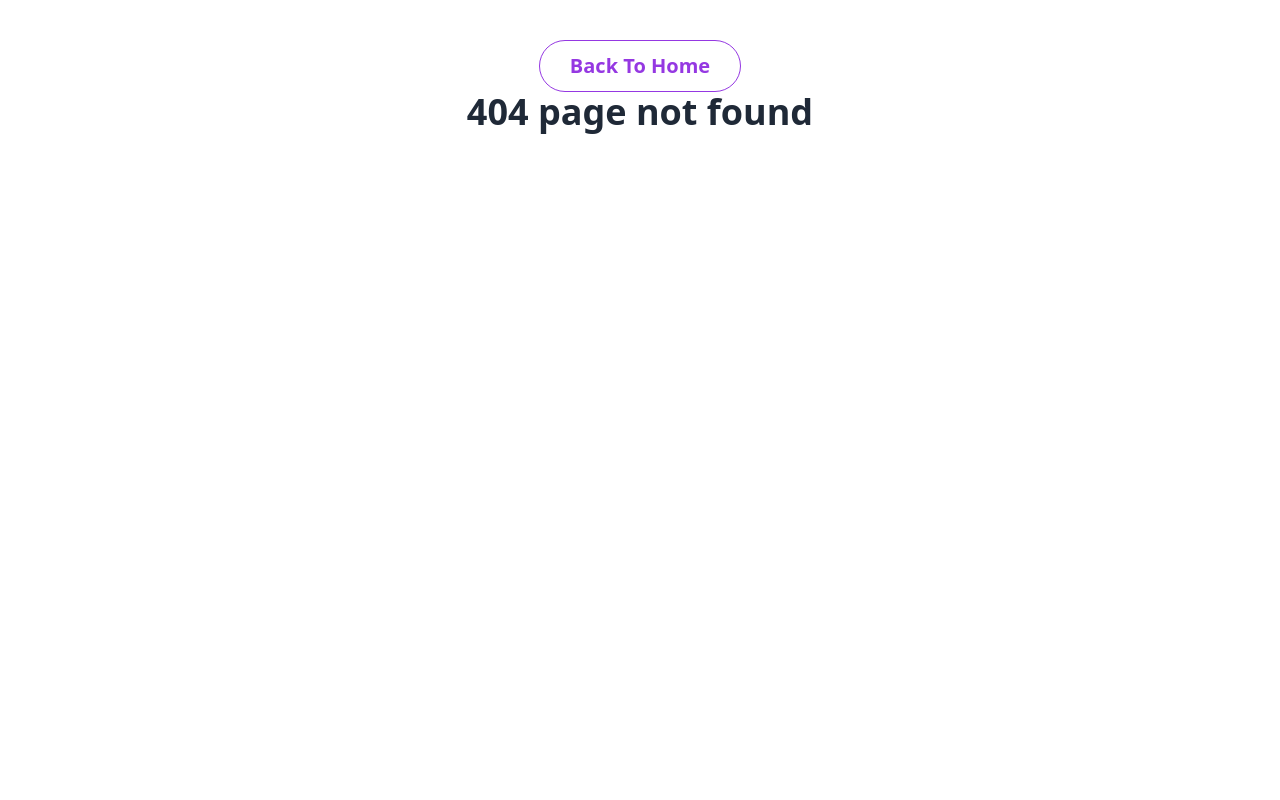
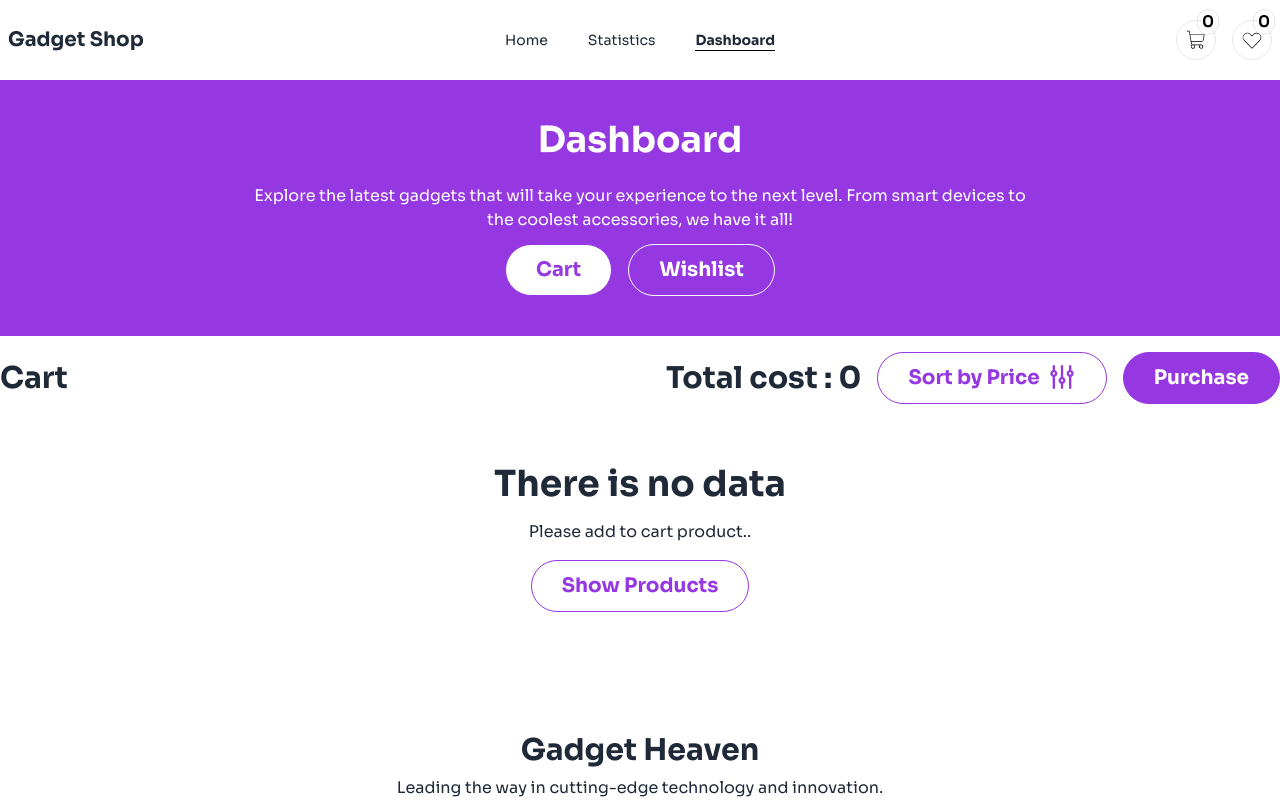
Before and after one commit to programming-hero-web-course-4/b10a8-gadget-heaven-abdullah107189, a React (Vite) app: page /dashboard/cart-section in a window 1280 px wide. Before the commit this address had no page. Shown: the top 800 px of the page. Built offline with nearby package versions, Linux system fonts and the light colour scheme.

Commit message:
added dashboard card featecher

```diff
--- /dev/null
+++ b/src/Components/CartSection/CartSection.jsx
@@ -0,0 +1,22 @@
+import { useContext } from "react";
+import { CartContext } from "../../Provider/CartContext";
+import SingleCartItems from "../SingleCartItems/SingleCartItems";
+import { Link } from "react-router-dom";
+
+const CartSection = () => {
+    const { cartItems } = useContext(CartContext)
+    const length = cartItems.length
+
+    return (
+        <div className="my-5 mb-10">
+            {cartItems.map(items => <SingleCartItems key={items.product_id} items={items} length={length}></SingleCartItems>)}
+            <div className={`${length === 0 ? 'flex' : 'hidden'} flex items-center flex-col justify-center py-10 space-y-4`}>
+                <h1 className="text-4xl font-bold text-center ">There is no data</h1>
+                <p>Please add to cart product..</p>
+                <Link to={'/#allProducts'} className="pinkOutletBtn">Show Products</Link>
+            </div>
+        </div >
+    );
+};
+
+export default CartSection;
--- a/src/Components/Footer/Footer.jsx
+++ b/src/Components/Footer/Footer.jsx
@@ -1,6 +1,6 @@
 const Footer = () => {
     return (
-        <div className="max-w-[1440px] mx-auto py-10">
+        <div className="max-w-[1440px] mx-auto pb-6  mt-20">
             <div className="text-center">
                 <h1 className="text-3xl font-bold mb-2">Gadget Heaven</h1>
                 <p>Leading the way in cutting-edge technology and innovation.</p>
--- a/src/Components/Navbar/Navbar.jsx
+++ b/src/Components/Navbar/Navbar.jsx
@@ -10,7 +10,6 @@ const Navbar = () => {
         setNowLocation(location.pathname)
     }, [location.pathname])
     const { cartItems, wishlistItems } = useContext(CartContext)
-    console.log(cartItems.length, wishlistItems.length);
     // nav bar category
     const li =
         <div className="flex gap-10">
--- /dev/null
+++ b/src/Components/SingleCartItems/SingleCartItems.jsx
@@ -0,0 +1,29 @@
+import PropTypes from "prop-types";
+import { TiDeleteOutline } from "react-icons/ti";
+const SingleCartItems = ({ items }) => {
+    const { product_title, product_image, price, specification } = items;
+    return (
+        <div className={`${items ? 'flex' : 'hidden'} p-5 shadow-lg mb-4 border rounded-xl flex gap-20`}>
+            <div className="w-[400px] h-[200px] shadow-md rounded-xl">
+                <img className="w-full h-full object-contain" src={product_image} alt={product_title} />
+            </div>
+            <div className="flex justify-between w-full pr-10">
+                <div className="space-y-3">
+                    <h1 className="text-2xl font-bold">{product_title}</h1>
+                    <p>{specification}</p>
+                    <p className="font-bold">Price : {price} $</p>
+                </div>
+                <div className="">
+                    <button className="">
+                        <TiDeleteOutline className="w-16 h-16 p-2 text-red-400" />
+                    </button>
+                </div>
+            </div>
+        </div>
+    );
+};
+
+SingleCartItems.propTypes = {
+    items: PropTypes.object.isRequired,
+}
+export default SingleCartItems;
--- /dev/null
+++ b/src/Components/SingleWishListCard/SingleWishListCard.jsx
@@ -0,0 +1,30 @@
+import PropTypes from "prop-types";
+import { TiDeleteOutline } from "react-icons/ti";
+const SingleWishListCard = ({ items }) => {
+    const { product_title, product_image, price, description, } = items;
+    return (
+        <div className="p-5 shadow-lg mb-4 border rounded-xl flex gap-20">
+            <div className="w-[400px] h-[200px] shadow-md rounded-xl">
+                <img className="w-full h-full object-contain" src={product_image} alt={product_title} />
+            </div>
+            <div className="flex justify-between w-full pr-10">
+                <div className="space-y-3">
+                    <h1 className="text-2xl font-bold">{product_title}</h1>
+                    <p>{description}</p>
+                    <p className="font-bold">Price : {price} $</p>
+                    <button className="pinkOutletBtn">Add To Card</button>
+                </div>
+                <div className="">
+                    <button className="">
+                        <TiDeleteOutline className="w-16 h-16 p-2 text-red-400" />
+                    </button>
+                </div>
+            </div>
+        </div>
+    );
+};
+
+SingleWishListCard.propTypes = {
+    items: PropTypes.object.isRequired,
+}
+export default SingleWishListCard;
--- /dev/null
+++ b/src/Components/WishlistSection/WishlistSection.jsx
@@ -0,0 +1,16 @@
+import { useContext } from "react";
+import { CartContext } from "../../Provider/CartContext";
+import SingleWishListCard from "../SingleWishListCard/SingleWishListCard";
+
+const WishlistSection = () => {
+    const { wishlistItems } = useContext(CartContext)
+    return (
+        <div className="mt-5">
+            {
+                wishlistItems.map(items => <SingleWishListCard key={items.product_id} items={items}></SingleWishListCard>)
+            }
+        </div >
+    );
+};
+
+export default WishlistSection;
--- a/src/Hooks/UseBanner.jsx
+++ b/src/Hooks/UseBanner.jsx
@@ -1,4 +1,5 @@
 import PropTypes from "prop-types";
+import { NavLink } from "react-router-dom";
 
 const UseBanner = ({ title, pb = false, btn = true }) => {
     return (
@@ -6,9 +7,9 @@ const UseBanner = ({ title, pb = false, btn = true }) => {
             <div className={`max-w-[1440px] mx-auto p-10 ${(pb === true) ? 'pb-[150px]' : ''} text-white`}>
                 <h1 className="text-4xl mb-6 font-bold text-white">{title}</h1>
                 <p className="w-2/3 mx-auto">Explore the latest gadgets that will take your experience to the next level. From smart devices to the coolest accessories, we have it all!</p>
-                <div className={`${btn === true ? 'flex' : 'hidden'} mt-3 gap-4`}>
-                    <button className="pinkOutletBtn">Cart</button>
-                    <button className="pinkOutletBtn">Wishlist</button>
+                <div className={`${btn === true ? 'flex' : 'hidden'} mt-3 gap-4 items-center justify-center`}>
+                    <NavLink to={'/dashboard/cart-section'} className={({ isActive }) => isActive ? 'pinkOutletBtn' : 'pinkOutletBtn !border !border-white !bg-transparent !text-white'}>Cart</NavLink>
+                    <NavLink to={'/dashboard/wishlist-section'} className={({ isActive }) => isActive ? 'pinkOutletBtn' : 'pinkOutletBtn !border !border-white !bg-transparent !text-white'}>Wishlist</NavLink>
                 </div>
             </div>
         </div >
--- a/src/Pages/Dashboard/Dashboard.jsx
+++ b/src/Pages/Dashboard/Dashboard.jsx
@@ -1,8 +1,48 @@
+import { RiEqualizerLine } from "react-icons/ri";
+import UseBanner from "../../Hooks/useBanner";
+import { Outlet, useLocation } from "react-router-dom";
+import { useEffect, useState } from "react";
+import { useContext } from "react";
+import { CartContext } from "../../Provider/CartContext";
 const Dashboard = () => {
+    const location = useLocation()
+    const [isCart, setIsCart] = useState(true)
+    useEffect(() => {
+        if (location.pathname === '/dashboard/wishlist-section') {
+            setIsCart(false)
+        }
+        else {
+            setIsCart(true)
+        }
+    }, [location])
+    const { cartItems } = useContext(CartContext)
+    const result = cartItems.reduce((total, currenValue) =>
+        total = total + currenValue.price
+        , 0)
     return (
         <div>
-            <h1>This is dashboard section</h1>
-        </div>
+            <UseBanner
+                title={'Dashboard'}
+            ></UseBanner>
+            {
+                isCart ?
+                    <div className="flex justify-between items-center mt-4">
+                        <h1 className="text-3xl font-bold">Cart</h1>
+                        <div className="flex gap-4 items-center">
+                            <h1 className="text-3xl font-bold">Total cost : {result}</h1>
+                            <button className="pinkOutletBtn flex gap-2">Sort by Price <RiEqualizerLine className="rotate-90 text-[#9538E2] w-7 h-7" /></button>
+                            <button className="!bgPink !text-white pinkOutletBtn  flex gap-2">Purchase</button>
+                        </div>
+                    </div>
+                    :
+                    <div className="flex justify-between items-center mt-4">
+                        <h1 className="text-3xl font-bold">Wishlist</h1>
+                    </div>
+            }
+
+            <Outlet></Outlet>
+
+        </div >
     );
 };
 
```
Also changed, not shown: src/main.jsx (+13 -1 lines).
